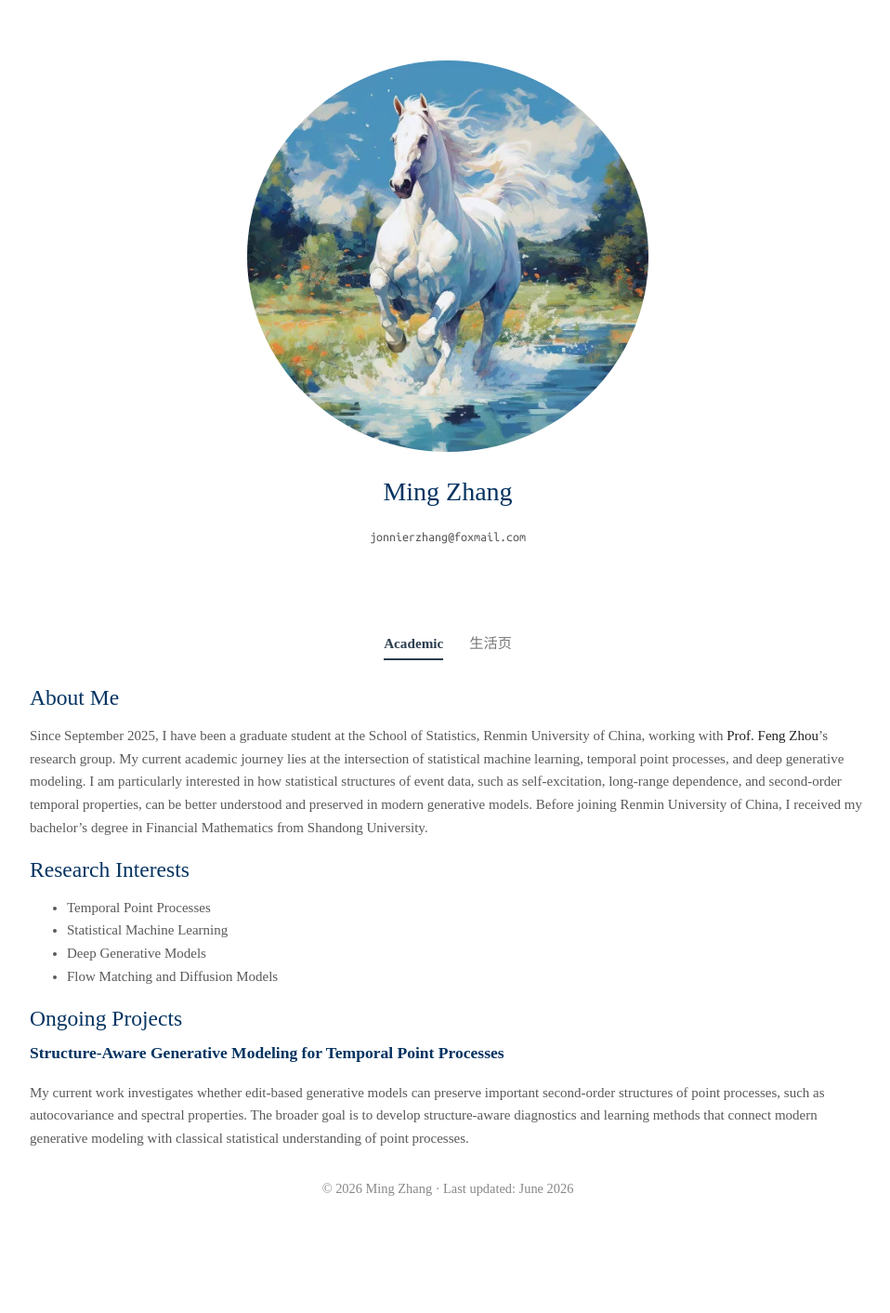
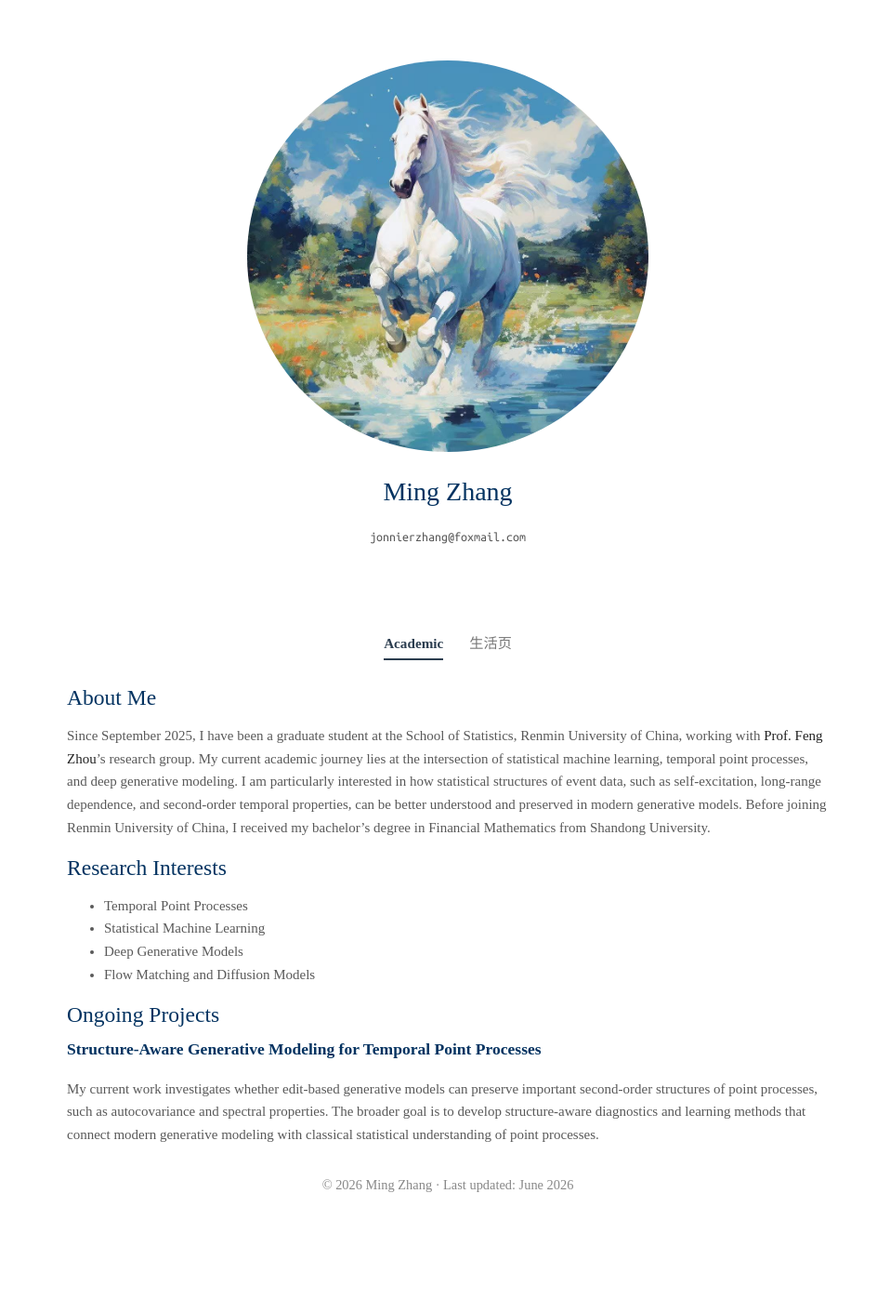
Before and after one commit to zhangming4153/zhangming4153.github.io, a Jekyll site: the page built from index.md, in a window 1280 px wide. Shown: the whole page at 93% size, without its empty margins (158-1116 px from the left). Built offline with Jekyll 4.4.1, drawn with Linux system fonts in a browser that asks for light colours; a style sheet for code colours, icons or effects is not loaded.

Commit message:
Update minimal-light.scss

```diff
--- a/_sass/minimal-light.scss
+++ b/_sass/minimal-light.scss
@@ -1,6 +1,10 @@
 body {
   font-size: 15px;
   line-height: 1.65;
+  font-family: "Times New Roman", "Noto Serif SC", "Songti SC", "SimSun", serif;
+}
+
+h1, h2, h3, h4, h5, h6 {
   font-family: "Times New Roman", "Noto Serif SC", "Songti SC", "SimSun", serif;
 }
 
@@ -289,7 +293,7 @@ h2 {
 }
 
 p, ul, ol, table, pre, dl {
-  margin:0 0 20px;
+  margin: 0 0 18px;
 }
 
 h1, h2, h3 {
@@ -464,12 +468,12 @@ header ul a strong {
 }
 
 section {
-  width:100%;
-  float:none;
-  padding-top:0;
-  padding-bottom:3.0em;
-  max-width:900px;
-  margin:0 auto;
+  width: 100%;
+  float: none;
+  padding-top: 0;
+  padding-bottom: 3.0em;
+  max-width: 820px;
+  margin: 0 auto;
 }
 
 
```
